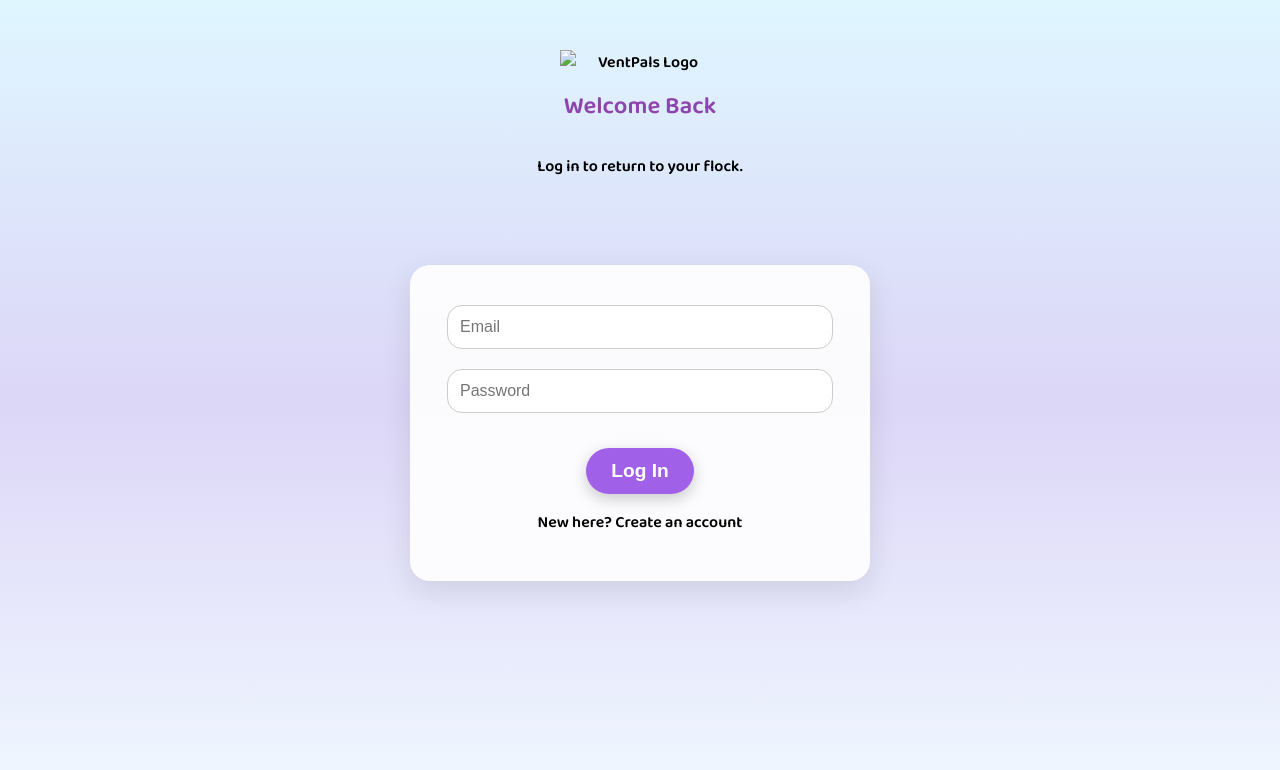
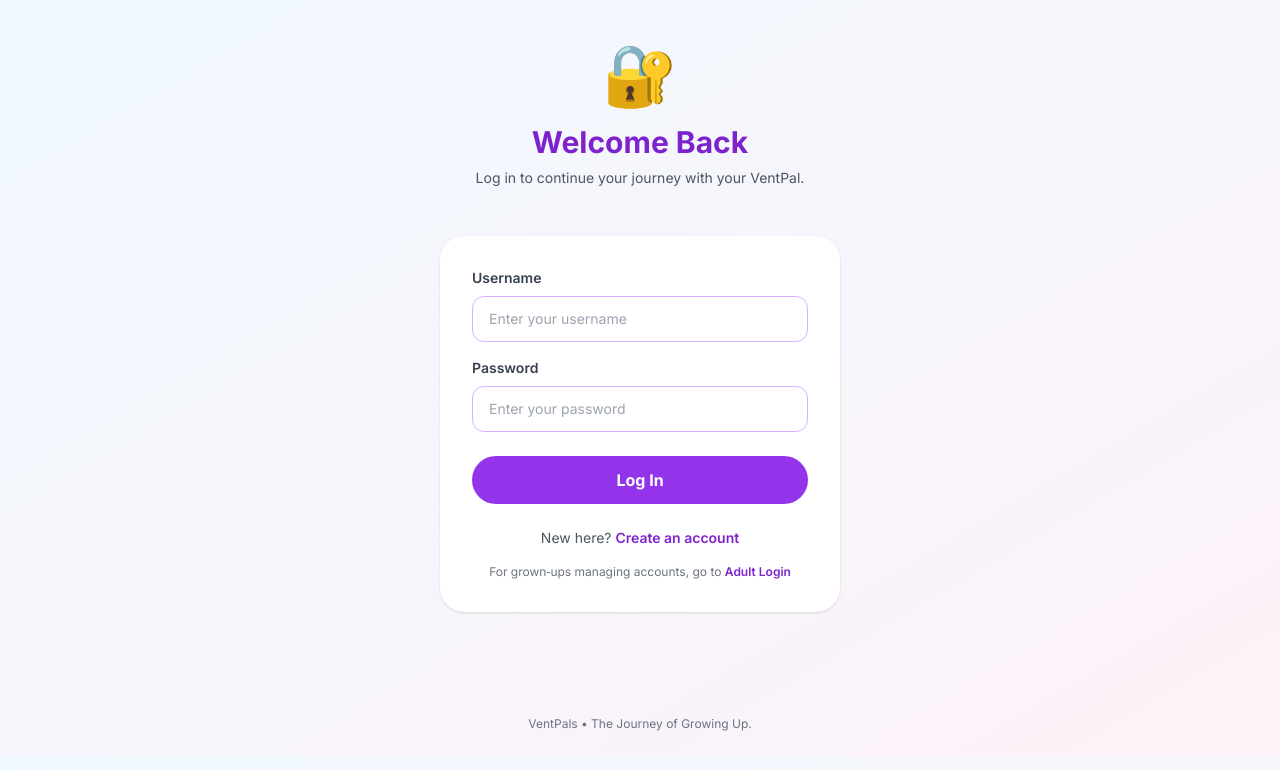
Before and after one commit to ShaquetaCopeland/VentPals, a plain HTML site: page login.html in a window 1280 px wide. Drawn offline with nearby package versions, Linux system fonts and the light colour scheme.

Commit message:
Update login.html

```diff
--- a/login.html
+++ b/login.html
@@ -3,67 +3,80 @@
 <head>
   <meta charset="UTF-8" />
   <meta name="viewport" content="width=device-width, initial-scale=1.0" />
-  <title>Login to VentPals</title>
-  <link rel="stylesheet" href="assets/css/style.css" />
-  <link href="https://fonts.googleapis.com/css2?family=Baloo+2:wght@600&display=swap" rel="stylesheet">
+  <title>Log In – VentPals</title>
+  <script src="https://cdn.tailwindcss.com"></script>
+
+  <style>
+    @import url('https://fonts.googleapis.com/css2?family=Inter:wght@300;400;500;600;700&display=swap');
+    body {
+      font-family: 'Inter', sans-serif;
+      background: linear-gradient(to bottom right, #f0f9ff, #fdf2f8);
+    }
+    .float {
+      animation: float 4s ease-in-out infinite;
+    }
+    @keyframes float {
+      0%, 100% { transform: translateY(0); }
+      50% { transform: translateY(-8px); }
+    }
+  </style>
 </head>
-<body>
-  <!-- Header with logo or bird image -->
-  <header class="hero-section">
-    <img src="assets/logo.png" alt="VentPals Logo" class="logo-img" />
-    <h2>Welcome Back</h2>
-    <p>Log in to return to your flock.</p>
-  </header>
 
-  <!-- Login form -->
-  <section class="form-section">
-    <form id="login-form">
-      <input type="email" id="login-email" placeholder="Email" required />
-      <input type="password" id="login-password" placeholder="Password" required />
-      <button type="submit" class="start-btn">Log In</button>
-    </form>
-    <p id="login-message"></p>
-    <p>New here? <a href="signup.html">Create an account</a></p>
+<body class="text-gray-800">
+
+  <!-- HEADER -->
+  <section class="text-center py-12 px-6">
+    <div class="text-6xl float mb-4">🔐</div>
+
+    <h1 class="text-3xl font-bold text-purple-700 mb-2">Welcome Back</h1>
+    <p class="text-gray-600 text-sm max-w-md mx-auto">
+      Log in to continue your journey with your VentPal.
+    </p>
   </section>
 
-  <!-- Firebase Auth with CDN -->
-  <script type="module">
-    import { initializeApp } from "https://www.gstatic.com/firebasejs/10.12.1/firebase-app.js";
-    import { getAuth, signInWithEmailAndPassword } from "https://www.gstatic.com/firebasejs/10.12.1/firebase-auth.js";
+  <!-- LOGIN CARD -->
+  <section class="max-w-md mx-auto px-6 pb-20">
+    <div class="bg-white rounded-3xl shadow p-8">
 
-    const firebaseConfig = {
-      apiKey: "AIzaSyAugk1ty2eZSpCUWjinqB3ovgqYDzw1Asc",
-      authDomain: "ventpals-e333b.firebaseapp.com",
-      projectId: "ventpals-e333b",
-      storageBucket: "ventpals-e333b.appspot.com",
-      messagingSenderId: "1063757294983",
-      appId: "1:1063757294983:web:cbd20472655dbd82ff3722",
-      measurementId: "G-6HBJD15S2F"
-    };
+      <label class="block text-sm font-semibold text-gray-700 mb-2">
+        Username
+      </label>
+      <input type="text"
+             placeholder="Enter your username"
+             class="w-full border border-purple-300 rounded-xl px-4 py-3 text-sm focus:outline-none focus:ring-2 focus:ring-purple-500 mb-4">
 
-    const app = initializeApp(firebaseConfig);
-    const auth = getAuth(app);
+      <label class="block text-sm font-semibold text-gray-700 mb-2">
+        Password
+      </label>
+      <input type="password"
+             placeholder="Enter your password"
+             class="w-full border border-purple-300 rounded-xl px-4 py-3 text-sm focus:outline-none focus:ring-2 focus:ring-purple-500 mb-6">
 
-    const loginForm = document.getElementById("login-form");
-    const message = document.getElementById("login-message");
+      <button class="w-full bg-purple-600 hover:bg-purple-700 text-white font-bold py-3 rounded-full">
+        Log In
+      </button>
 
-    loginForm.addEventListener("submit", async (e) => {
-      e.preventDefault();
-      const email = document.getElementById("login-email").value;
-      const password = document.getElementById("login-password").value;
+      <p class="text-center text-sm text-gray-600 mt-6">
+        New here?
+        <a href="signup.html" class="text-purple-700 font-semibold hover:text-purple-900">
+          Create an account
+        </a>
+      </p>
 
-      try {
-        await signInWithEmailAndPassword(auth, email, password);
-        message.textContent = "✅ Logged in! Redirecting...";
-        message.style.color = "green";
-        setTimeout(() => {
-          window.location.href = "dashboard.html";
-        }, 1200);
-      } catch (error) {
-        message.textContent = error.message;
-        message.style.color = "red";
-      }
-    });
-  </script>
+      <p class="text-center text-xs text-gray-500 mt-4">
+        For grown‑ups managing accounts, go to
+        <a href="adult-login.html" class="text-purple-700 font-semibold hover:text-purple-900">
+          Adult Login
+        </a>
+      </p>
+
+    </div>
+  </section>
+
+  <!-- FOOTER -->
+  <footer class="py-6 text-center text-gray-500 text-xs">
+    VentPals • The Journey of Growing Up.
+  </footer>
+
 </body>
 </html>
```
